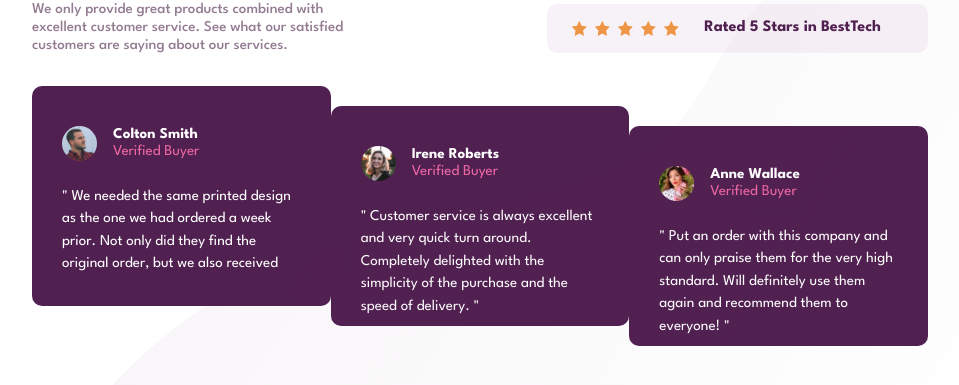
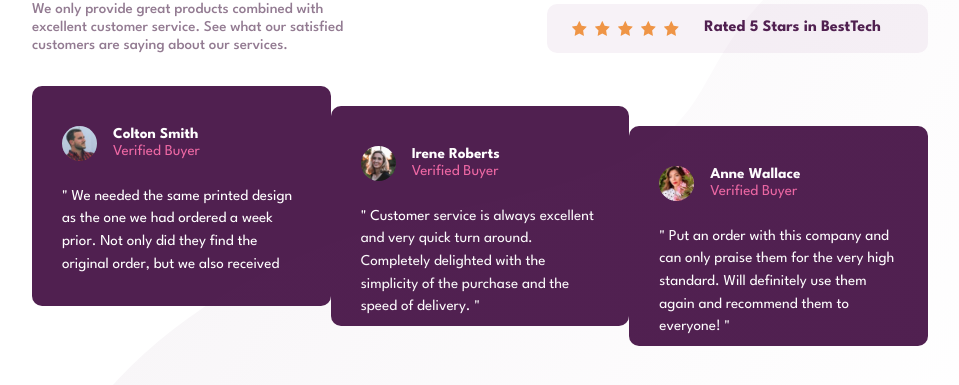
Before and after one commit to PeterCalcina/13-day-social-proof-section, a plain HTML site: page index.html in a window 1280 px wide. Shown: the part 299-684 px from the top of the page, without its empty margins (160-1119 px from the left). Drawn offline with Linux system fonts and the light colour scheme.

Commit message:
fix font-size of testimonial card

```diff
--- a/css/styles.css
+++ b/css/styles.css
@@ -167,7 +167,7 @@ body .img-mobile {
   height: 220px;
   width: 320px;
   padding: 40px 30px;
-  font-size: 15px;
+  font-size: 15.1px;
   color: var(--white);
   border-radius: 10px;
   background-color: var(--very-dark-magenta);
```
